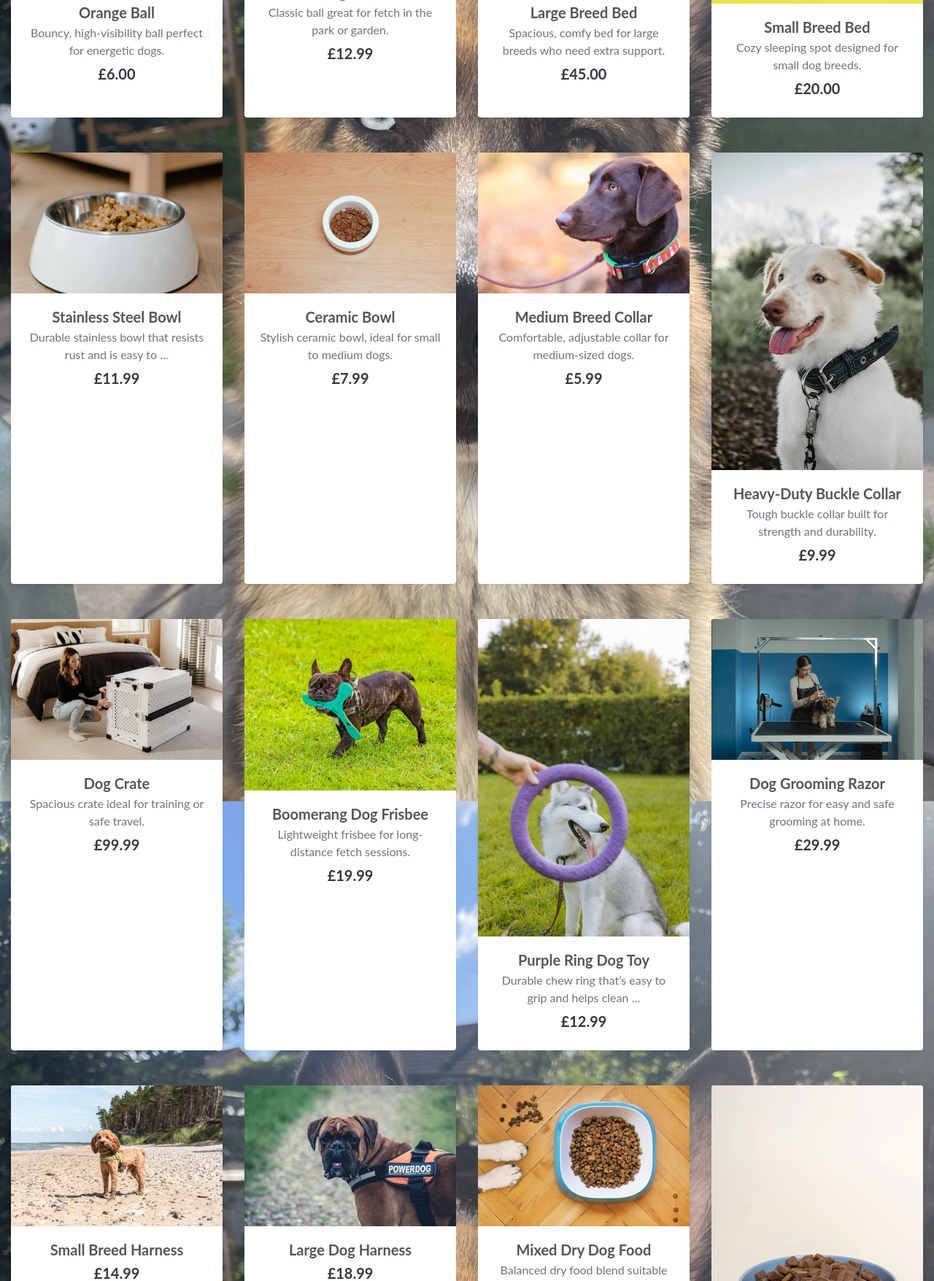
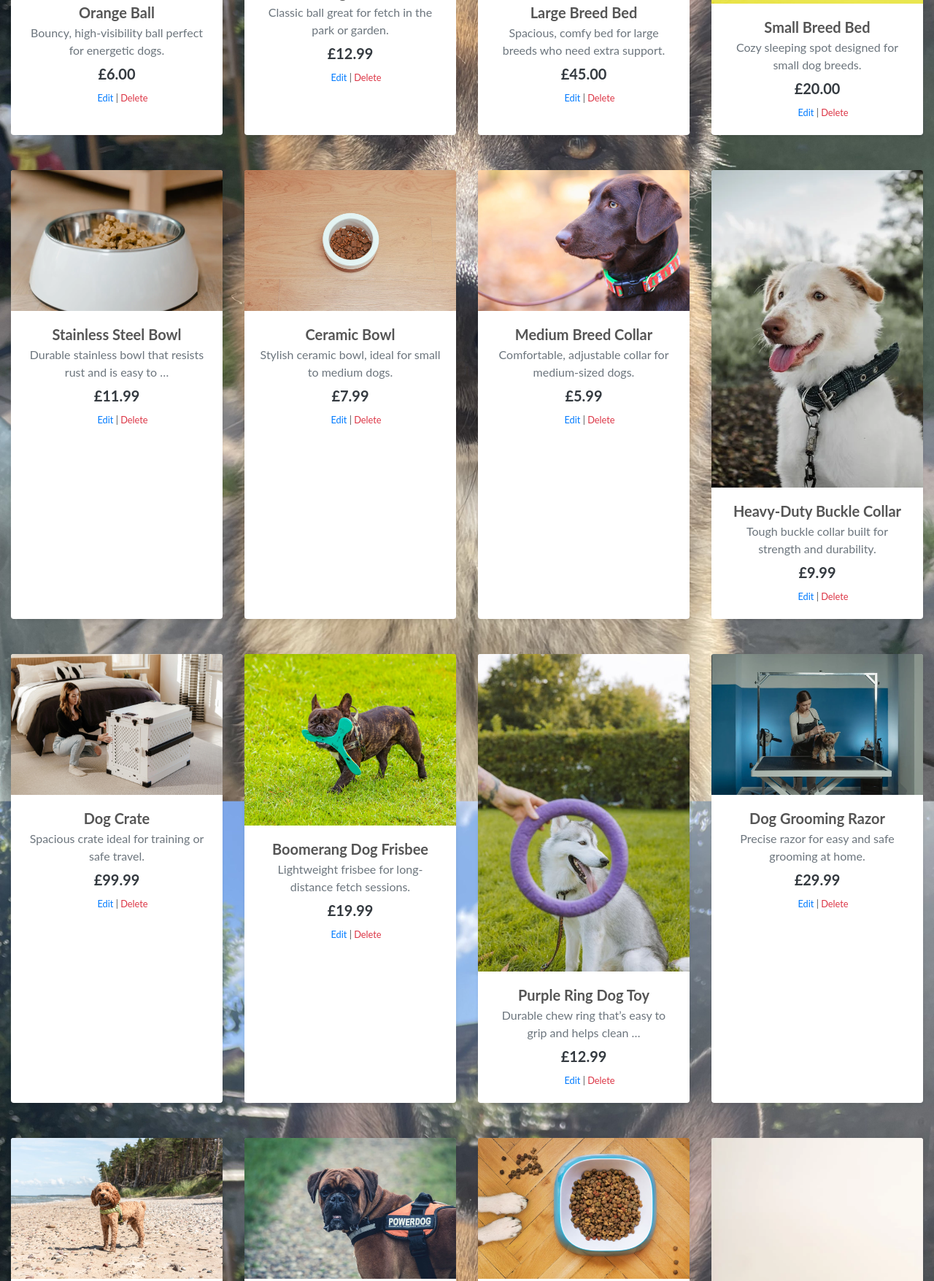
Before and after one commit to ashley9368/Leos-Pet-Store-PP5, a Django app: page /products/ in a window 1280 px wide. Shown: the part 609-2364 px from the top of the page at 73% size. Run offline with Django 3.2, Linux system fonts and the light colour scheme; the visitor is signed in with stand-in values (Sample User, id 1); data comes from the database, SQL or seed files in the repository; some libraries are stand-ins or nearby versions; some web fonts are replaced.

Commit message:
add delete products functionality

```diff
--- a/products/templates/products/products.html
+++ b/products/templates/products/products.html
@@ -34,10 +34,18 @@
                     <img class="card-img-top" src="{{ MEDIA_URL }}noimage.png" alt="{{ product.name }}">
                 </a>
                 {% endif %}
+
                 <div class="card-body text-center">
                     <h5 class="card-title mb-1 font-weight-bold">{{ product.name }}</h5>
                     <p class="text-muted mb-2">{{ product.description|truncatewords:10 }}</p>
                     <p class="h5 text-dark font-weight-bold">£{{ product.price }}</p>
+
+                    {% if request.user.is_superuser %}
+                        <small class="ml-3">
+                            <a href="{% url 'edit_product' product.id %}">Edit</a> |
+                            <a class="text-danger" href="{% url 'delete_product' product.id %}">Delete</a>
+                        </small>
+                    {% endif %}
                 </div>
             </div>
         </div>
--- a/products/urls.py
+++ b/products/urls.py
@@ -6,4 +6,5 @@ urlpatterns = [
     path('<int:product_id>/', views.product_detail, name='product_detail'),
     path('add/', views.add_product, name='add_product'),
     path('edit/<int:product_id>/', views.edit_product, name='edit_product'),
+    path('delete/<int:product_id>/', views.delete_product, name='delete_product'),
 ]
--- a/products/views.py
+++ b/products/views.py
@@ -77,9 +77,9 @@ def add_product(request):
     if request.method == 'POST':
         form = ProductForm(request.POST, request.FILES)
         if form.is_valid():
-            form.save()
+            product = form.save()
             messages.success(request, 'Successfully added product!')
-            return redirect(reverse('add_product'))
+            return redirect(reverse('product_detail', args=[product.id]))
         else:
             messages.error(request, 'Failed to add product. Please ensure the form is valid.')
     else:
@@ -114,3 +114,10 @@ def edit_product(request, product_id):
     }
 
     return render(request, template, context)
+
+def delete_product(request, product_id):
+    """ Delete a product from the store """
+    product = get_object_or_404(Product, pk=product_id)
+    product.delete()
+    messages.success(request, 'Product deleted!')
+    return redirect(reverse('products'))
```
Also changed, not shown: products/templates/products/product_detail.html (+8 -0 lines).
